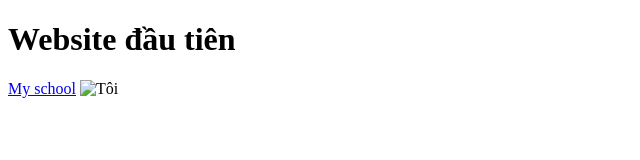
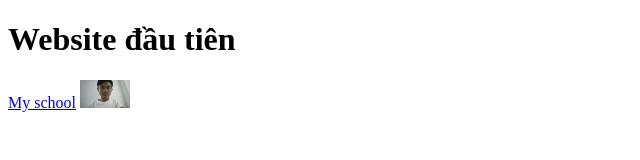
Before and after one commit to datweb07/proj_1, a plain HTML site: page index.html in a window 1280 px wide. Shown: the whole page, without its empty margins (0-640 px from the left). Drawn offline with Linux system fonts and the light colour scheme; the site is published under a folder, as on GitHub Pages, so addresses that start at the root find nothing.

Commit message:
Add files via upload

```diff
--- a/index.html
+++ b/index.html
@@ -8,6 +8,6 @@
   <body>
     <h1>Website đầu tiên</h1>
     <a href="http://thptdongphu.edu.vn/">My school</a>
-    <img src="/img/WIN_20240927_20_10_50_Pro.jpg" width="50" alt="Tôi" />
+    <img src="./img/WIN_20240927_20_10_50_Pro.jpg" width="50" alt="Tôi" />
   </body>
 </html>
```
